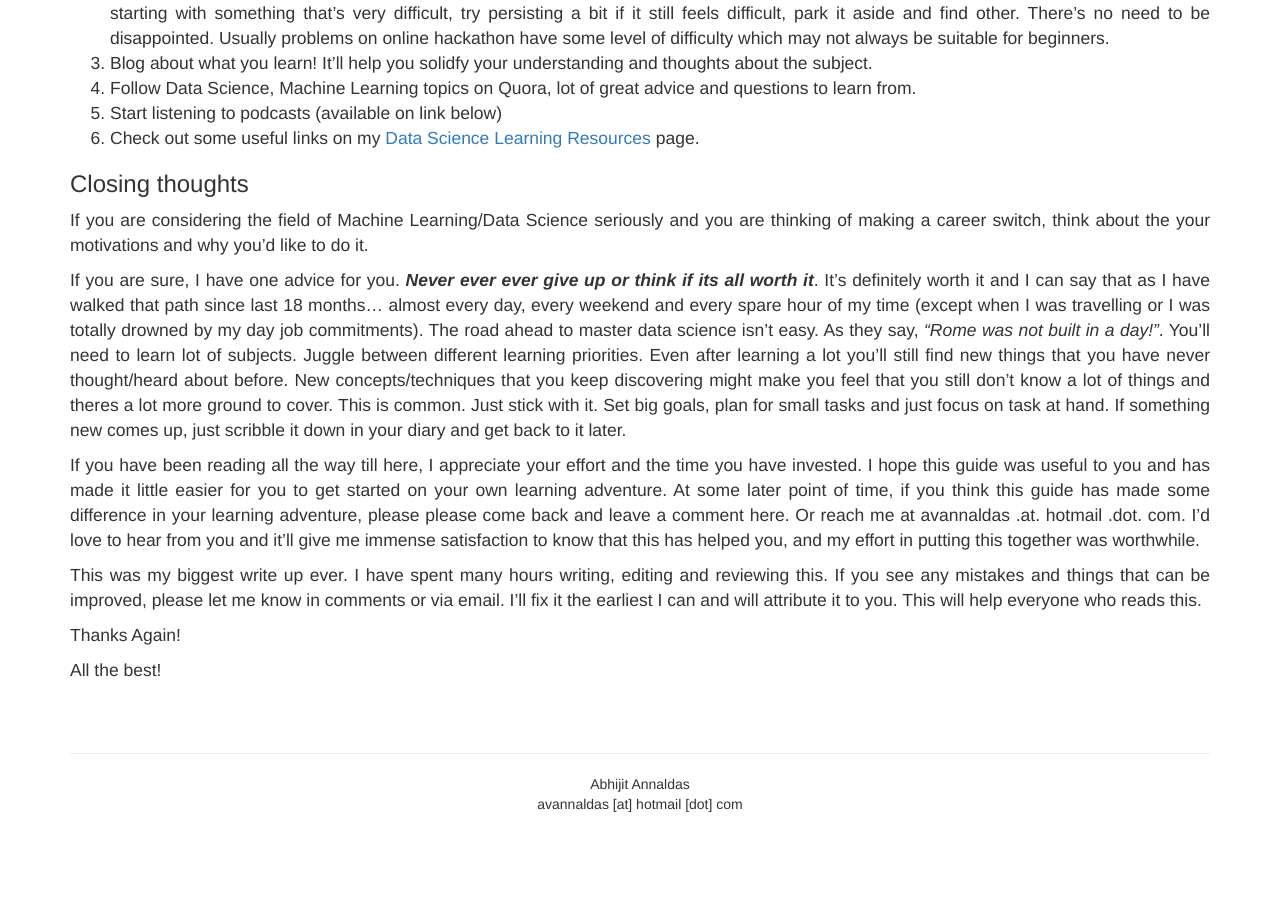
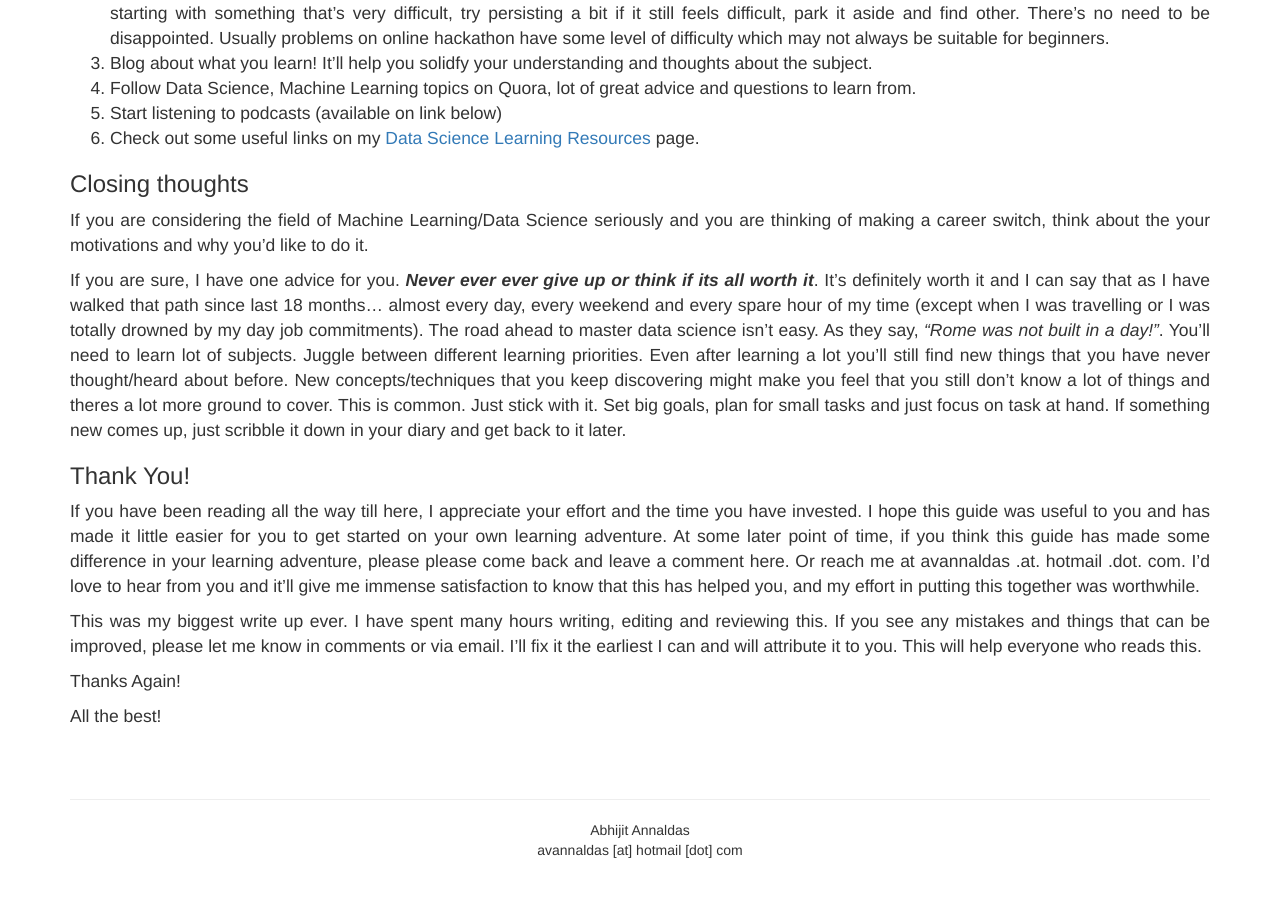
Before and after one commit to devm1023/ML_project, a Jekyll site: the page built from pages/machine-learning-in-one-hour.markdown, in a window 1280 px wide and 900 px high, scrolled down 4496 px. Shown: the top 897 px of the window. Built offline with Jekyll 4.4.1, drawn with Linux system fonts in a browser that asks for light colours; nearby versions of some CDN libraries; before the commit the page ends 5350 px from its top, so only the background shows below that.

Commit message:
Update machine-learning-in-one-hour.markdown

```diff
--- a/pages/machine-learning-in-one-hour.markdown
+++ b/pages/machine-learning-in-one-hour.markdown
@@ -110,6 +110,7 @@ If you are considering the field of Machine Learning/Data Science seriously and
 
 If you are sure, I have one advice for you. **_Never ever ever give up or think if its all worth it_**. It's definitely worth it and I can say that as I have walked that path since last 18 months... almost every day, every weekend and every spare hour of my time (except when I was travelling or I was totally drowned by my day job commitments). The road ahead to master data science isn't easy. As they say, _"Rome was not built in a day!"_. You'll need to learn lot of subjects. Juggle between different learning priorities. Even after learning a lot you'll still find new things that you have never thought/heard about before. New concepts/techniques that you keep discovering might make you feel that you still don't know a lot of things and theres a lot more ground to cover. This is common. Just stick with it. Set big goals, plan for small tasks and just focus on task at hand. If something new comes up, just scribble it down in your diary and get back to it later.
 
+### Thank You!
 If you have been reading all the way till here, I appreciate your effort and the time you have invested. I hope this guide was useful to you and has made it little easier for you to get started on your own learning adventure. At some later point of time, if you think this guide has made some difference in your learning adventure, please please come back and leave a comment here. Or reach me at avannaldas .at. hotmail .dot. com. I'd love to hear from you and it'll give me immense satisfaction to know that this has helped you, and my effort in putting this together was worthwhile.
 
 This was my biggest write up ever. I have spent many hours writing, editing and reviewing this. If you see any mistakes and things that can be improved, please let me know in comments or via email. I'll fix it the earliest I can and will attribute it to you. This will help everyone who reads this.
```
